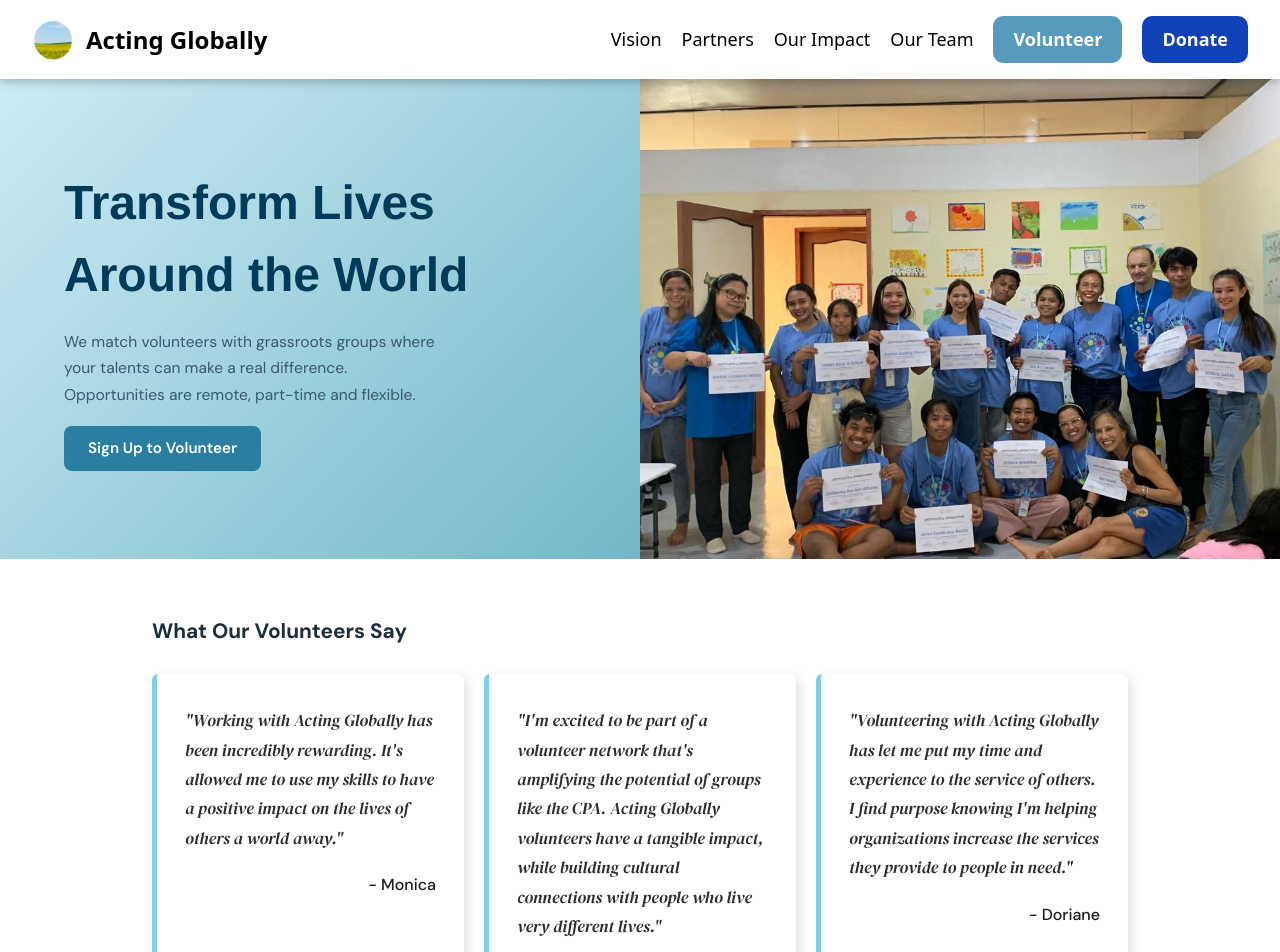
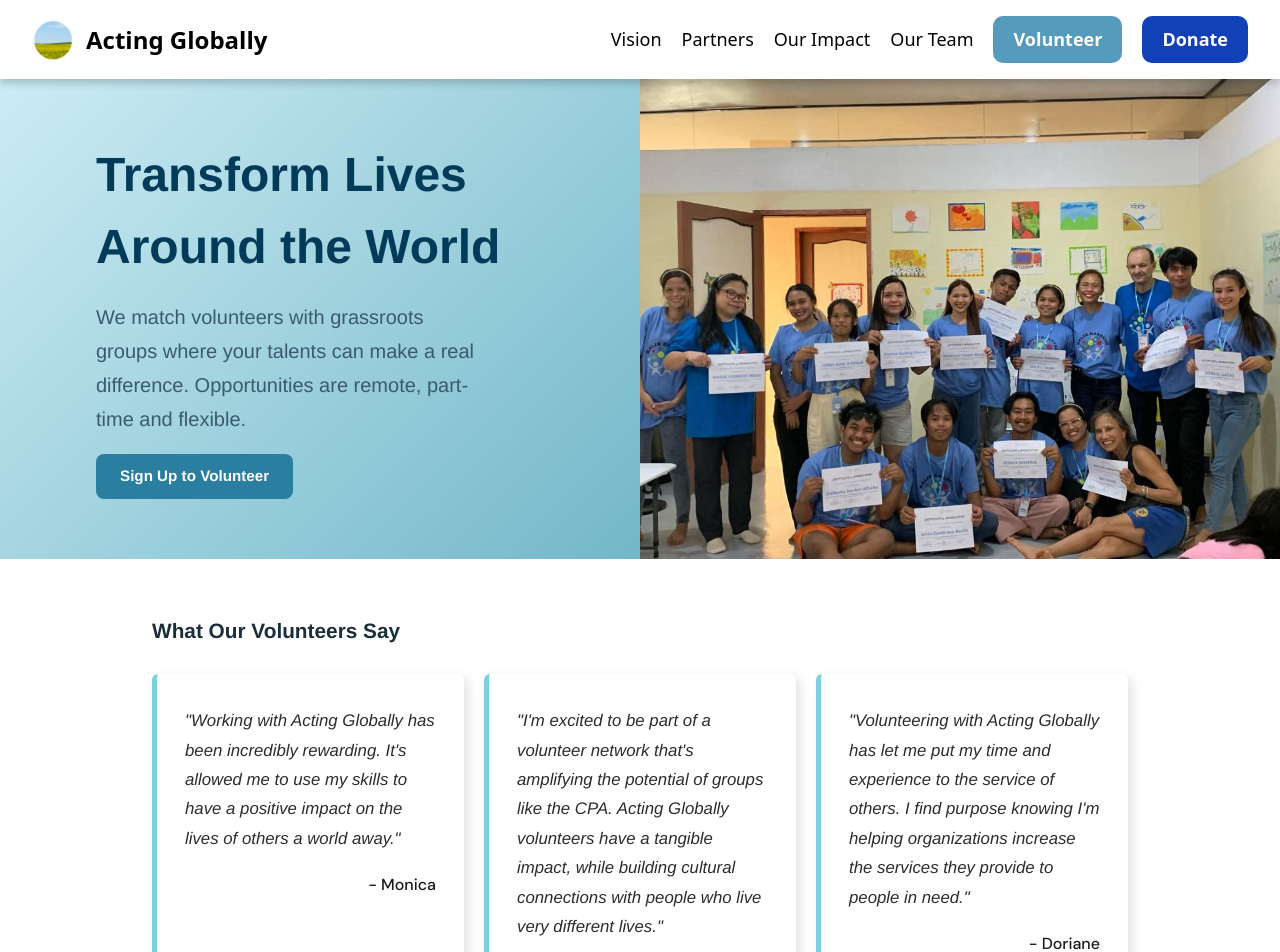
Before and after one commit to Scrubep/Acting-Globally-Final-Deliverable, a React (Vite) app: page /Volunteer in a window 1280 px wide. Shown: the top 952 px of the page. Built offline with nearby package versions, Linux system fonts and the light colour scheme.

Commit message:
changed font and testimonial cards

```diff
--- a/src/components/Cards/TestimonialCard.css
+++ b/src/components/Cards/TestimonialCard.css
@@ -2,8 +2,6 @@
    TestimonialCard.css
    Plain white card with left border accent and drop shadow.
    ============================================================ */
-
-@import url("https://fonts.googleapis.com/css2?family=DM+Serif+Display:ital@0;1&family=DM+Sans:wght@400;500&display=swap");
 
 /* ── Design tokens ── */
 :root {
@@ -23,7 +21,7 @@
   border-left: 0.3125rem solid var(--tc-accent);
   padding: 2rem 1.75rem 1.75rem;
   box-shadow: 0.25rem 0.25rem 0.75rem rgba(0, 0, 0, 0.12);
-  font-family: "DM Sans", sans-serif;
+  font-family: "Helvetica Neue", Helvetica, Arial, sans-serif;
 }
 
 /* ── Blockquote reset ── */
@@ -33,7 +31,7 @@
 
 /* ── Quote text ── */
 .tc-quote__text {
-  font-family: "DM Serif Display", serif;
+  font-family: "Helvetica Neue", Helvetica, Arial, sans-serif;
   font-style: italic;
   font-size: 1.05rem;
   line-height: 1.75;
--- a/src/pages/Volunteer/Volunteer.css
+++ b/src/pages/Volunteer/Volunteer.css
@@ -1,8 +1,6 @@
 /* ============================================================
    VolunteerSignup.css
    ============================================================ */
-
-@import url("https://fonts.googleapis.com/css2?family=DM+Serif+Display:ital@0;1&family=DM+Sans:wght@400;500;600;700&display=swap");
 
 /* ── Tokens ── */
 :root {
@@ -16,8 +14,8 @@
   --vs-text-mid:    #3a5a6e;
   --vs-text-light:  #ffffff;
   --vs-max-width:   65rem;
-  --vs-font-serif:  "DM Serif Display", Georgia, serif;
-  --vs-font-sans:   "DM Sans", system-ui, sans-serif;
+  --vs-font-serif:  "Helvetica Neue", Helvetica, Arial, sans-serif;
+  --vs-font-sans:   "Helvetica Neue", Helvetica, Arial, sans-serif;
 }
 
 *, *::before, *::after { box-sizing: border-box; margin: 0; padding: 0; }
@@ -53,7 +51,7 @@
   flex-direction: column;
   justify-content: center;
   gap: 1.1rem;
-  padding: 3rem 3rem 3rem 4rem;
+  padding: 3rem 2rem 3rem 6rem;
 }
 
 .vs-hero__title {
@@ -66,7 +64,7 @@
 }
 
 .vs-hero__body {
-  font-size: 0.975rem;
+  font-size: 1.25rem;
   color: var(--vs-text-mid);
   line-height: 1.7;
   max-width: 23.75rem;
@@ -165,14 +163,14 @@
 }
 
 .vs-step__title {
-  font-size: 1rem;
+  font-size: 1.5rem;
   font-weight: 700;
   color: var(--vs-text-dark);
   margin-bottom: 0.4rem;
 }
 
 .vs-step__body {
-  font-size: 0.9rem;
+  font-size: 1rem;
   color: var(--vs-text-mid);
   line-height: 1.65;
 }
```
